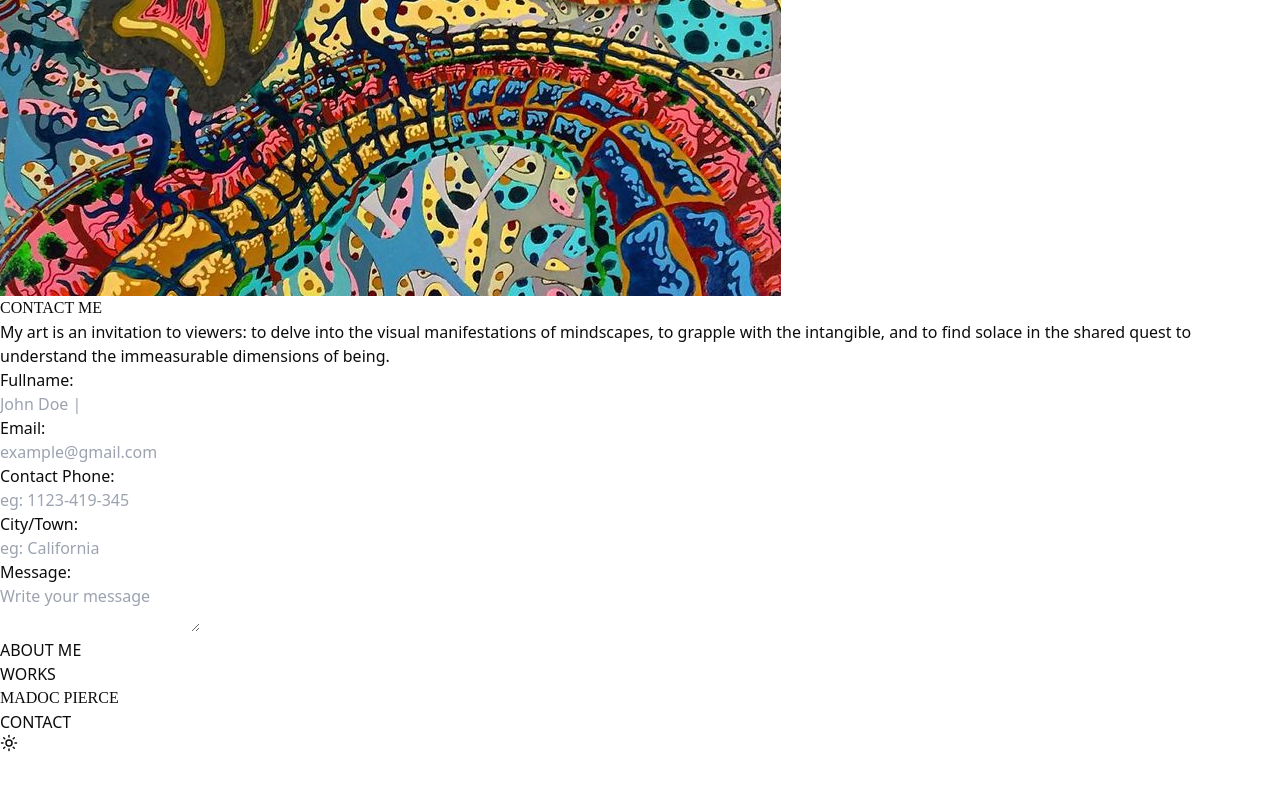
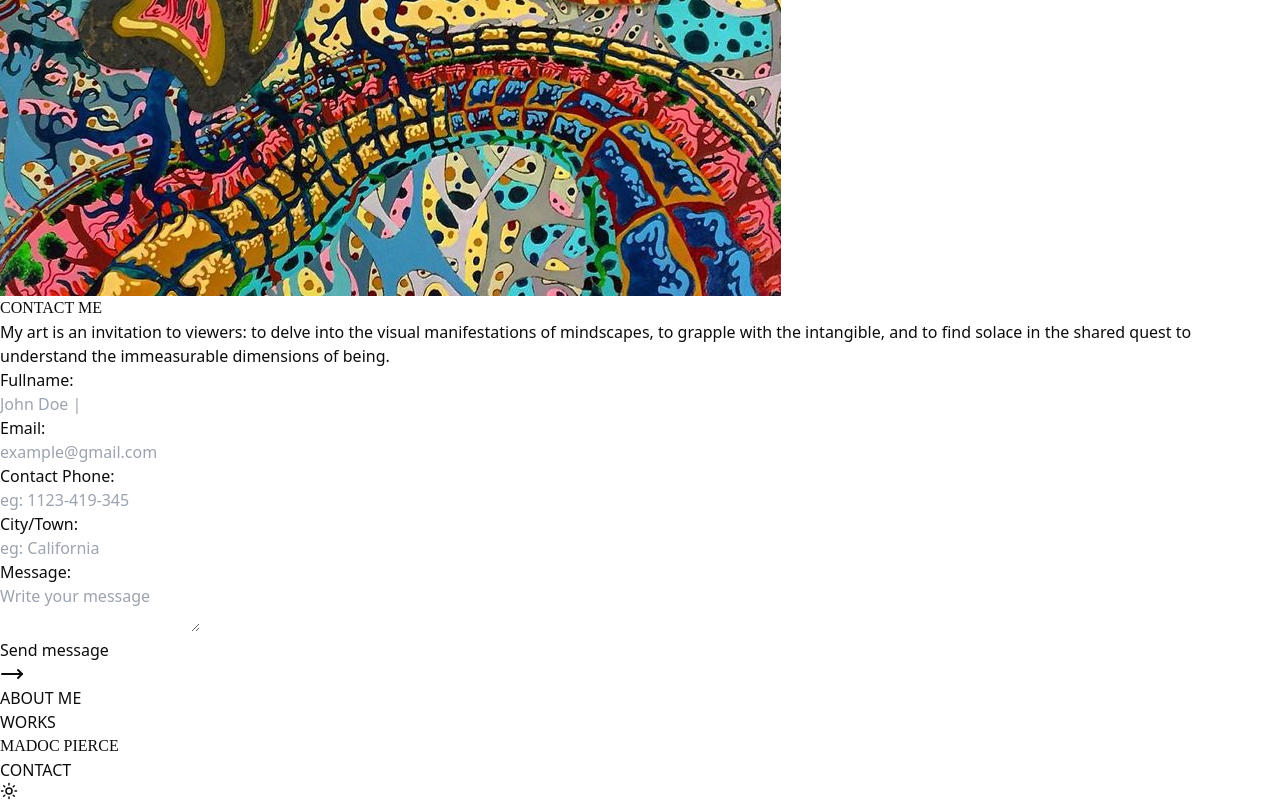
Before and after one commit to edmondgaks/portfolio-project, a React (Vite) app: page / in a window 1280 px wide. Shown: the part 9521-10321 px from the top of the page. Before the commit the page ends 10273 px from the top, so only its background shows below. Built offline with nearby package versions, Linux system fonts and the light colour scheme.

Commit message:
customizing buttons

```diff
--- a/src/components/Contact.tsx
+++ b/src/components/Contact.tsx
@@ -1,3 +1,4 @@
+import { MoveRight } from "lucide-react";
 import { useTheme } from "../context/ThemeContext";
 
 const Contact = () => {
@@ -27,9 +28,14 @@ const Contact = () => {
           </div>
         </div>
         <div className="mx-auto flex flex-col gap-2">
-        <p className="text-sm text-[#FFBA00] font-medium font-sans">Message:</p>
+          <p className="text-sm text-[#FFBA00] font-medium font-sans">Message:</p>
           <textarea placeholder="Write your message" className="placeholder:text-xs placeholder:text-[#646363] p-2 w-[87vh] border-b-[1px] border-[#858585] bg-[#060503]"></textarea>
         </div>
+        <button type="submit" className="bg-[#FFBA00] px-5 py-3 text-black font-bold text-xs rounded-md flex flex-row items-center gap-4">
+          <p>Send message</p>
+          <div className="w-[1px] h-[30px] bg-black"></div>
+          <MoveRight />
+        </button>
       </div>
     )
 }
```
